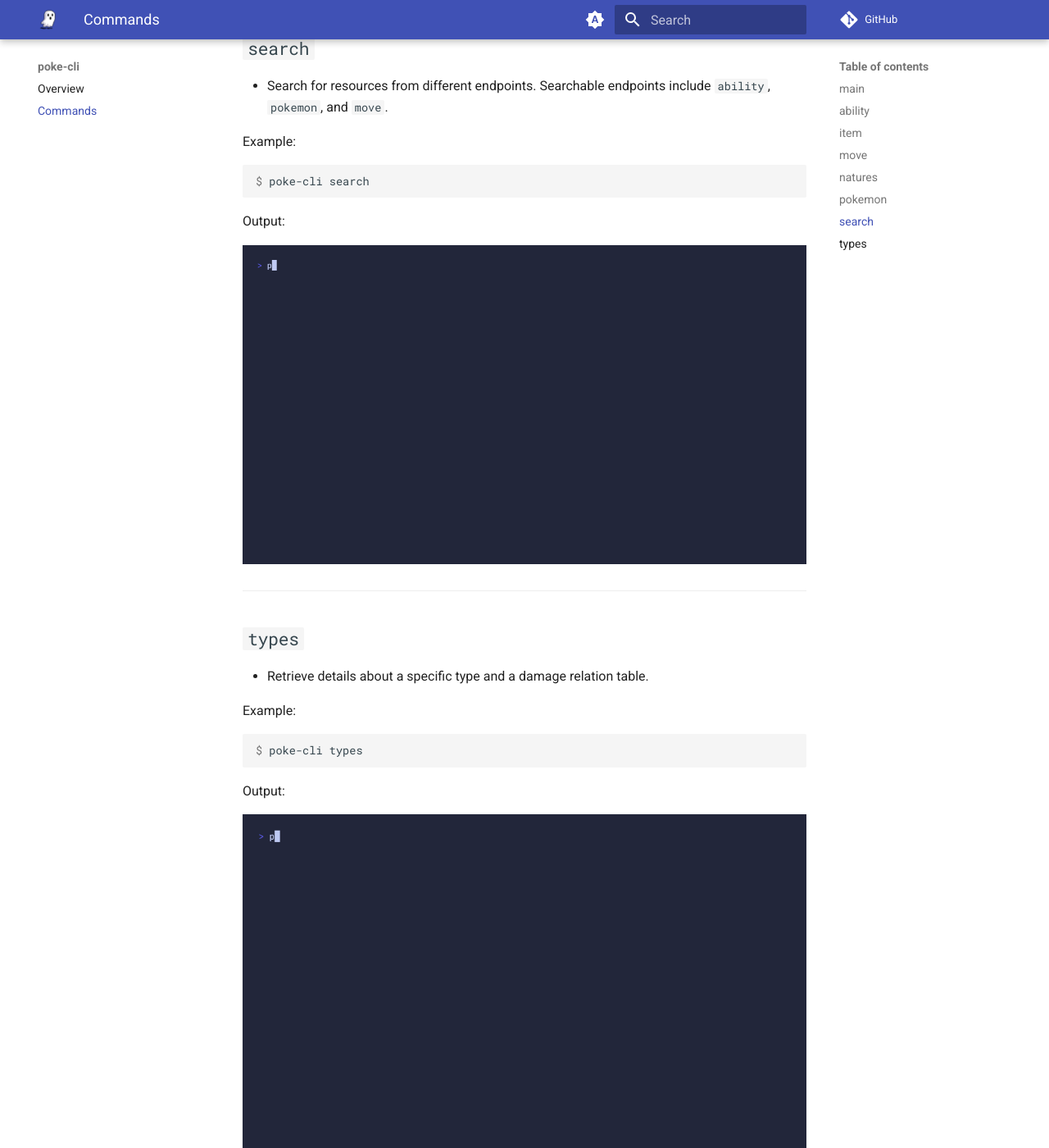
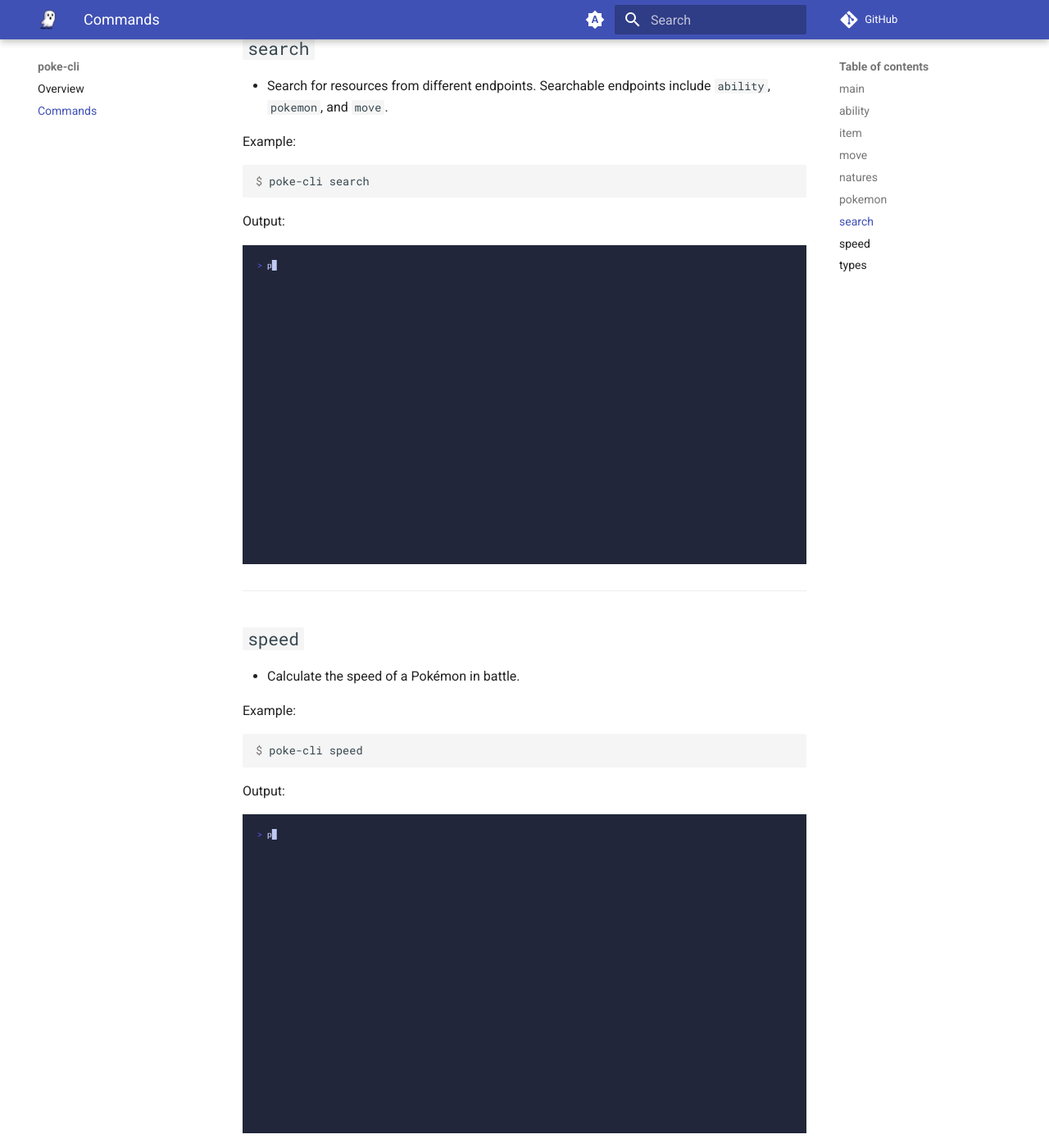
Before and after one commit to digitalghost-dev/poke-cli, an MkDocs documentation site: the page built from docs/commands.md, in a window 1280 px wide and 1400 px high, scrolled down 5447 px. Shown: the whole window at 82% size. Built offline with MkDocs 1.6.1 and Material for MkDocs 9.7.7, drawn with Linux system fonts in a browser that asks for light colours; comment, search, counter and statistics services are not loaded.

Commit message:
adding 'speed' command reference (#166)

````diff
--- a/docs/commands.md
+++ b/docs/commands.md
@@ -130,6 +130,19 @@
 
 ---
 
+## `speed`
+* Calculate the speed of a Pokémon in battle.
+
+Example:
+```console
+$ poke-cli speed
+```
+Output:
+
+![speed_command](assets/speed.gif)
+
+---
+
 ## `types`
 * Retrieve details about a specific type and a damage relation table.
 
````
Also changed, not shown: docs/assets/speed.gif (added).
